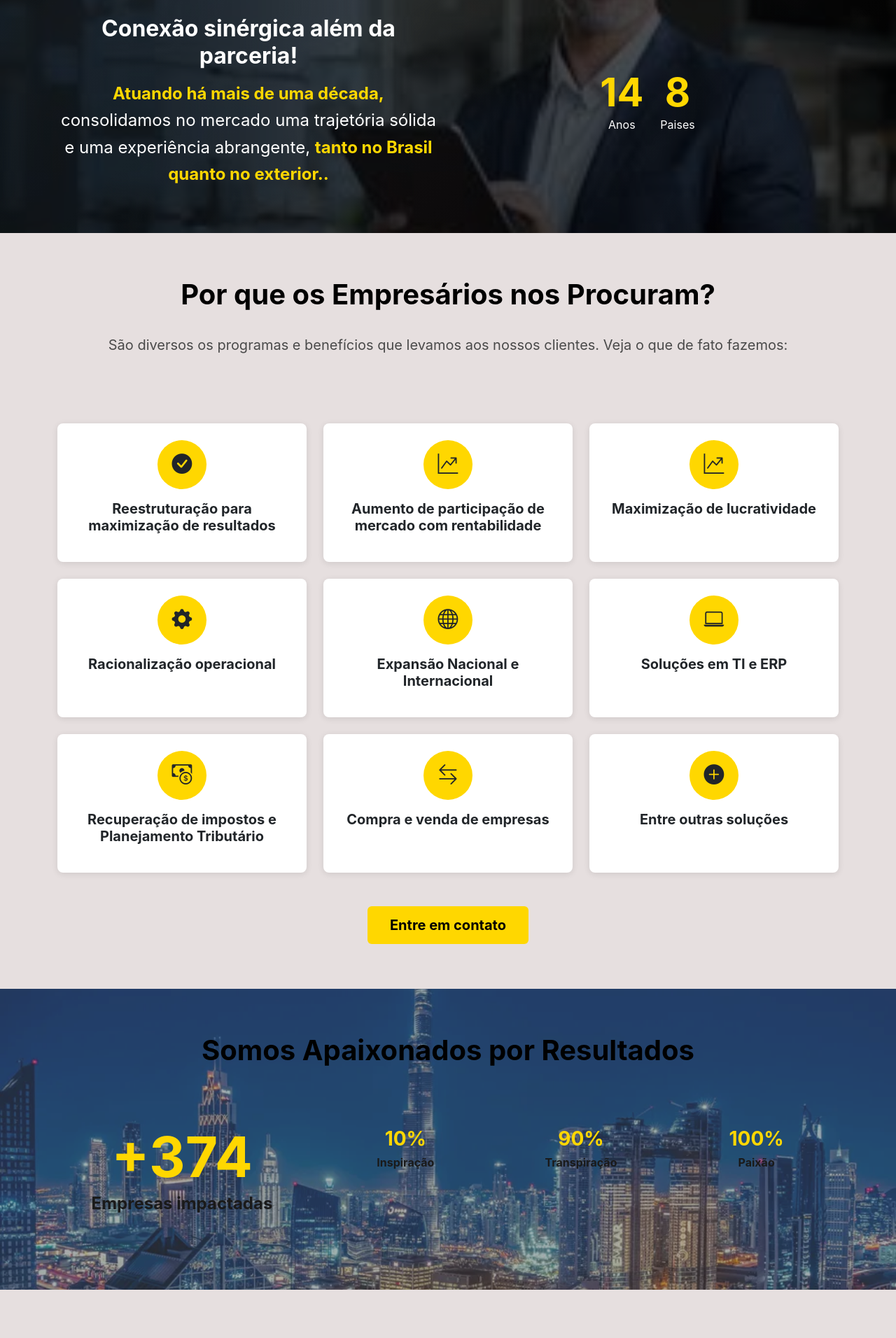
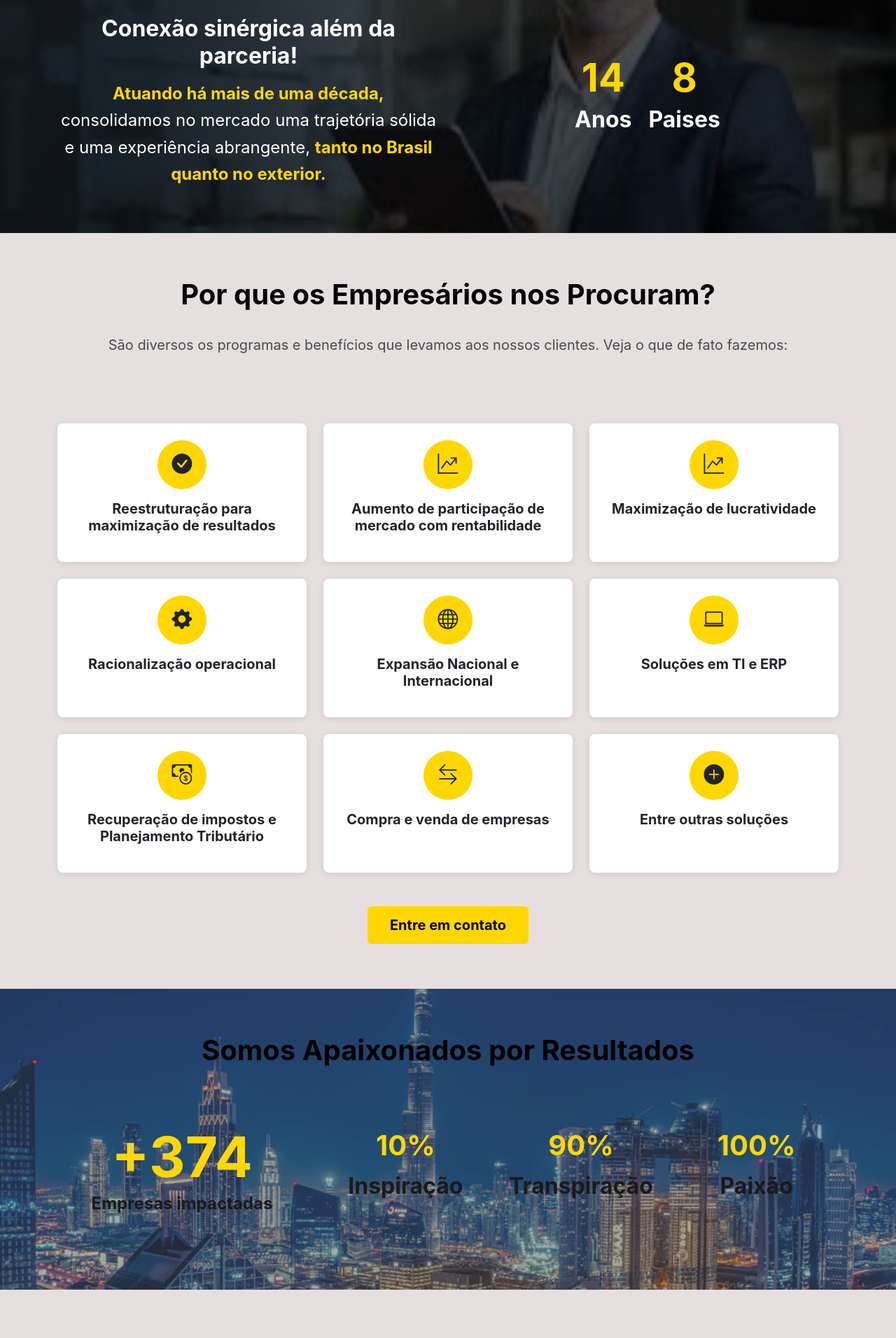
Before and after one commit to WThiersLucena/avakian, an Angular app: page / in a window 1280 px wide. Shown: the part 1371-3283 px from the top of the page at 70% size. Built offline with nearby package versions, Linux system fonts and the light colour scheme.

Commit message:
Detalhes finais 07/01

```diff
--- a/src/app/app.component.html
+++ b/src/app/app.component.html
@@ -127,7 +127,7 @@
           consolidamos no mercado uma trajetória sólida e uma experiência
           abrangente,
           <span class="text-amarelo fw-bold"
-            >tanto no Brasil quanto no exterior..</span
+            >tanto no Brasil quanto no exterior.</span
           >
         </p>
       </div>
@@ -135,11 +135,11 @@
         <div class="d-flex justify-content-center gap-4">
           <div class="text-center">
             <div class="display-4 fw-bold text-amarelo">14</div>
-            <div class="text-white">Anos</div>
+            <div class="text-white fw-bold mb-3 fs-2">Anos</div>
           </div>
           <div class="text-center">
             <div class="display-4 fw-bold text-amarelo">8</div>
-            <div class="text-white">Paises</div>
+            <div class="text-white fw-bold fs-2">Paises</div>
           </div>
         </div>
       </div>
@@ -361,16 +361,16 @@
       <div class="col-md-8">
         <div class="row g-3">
           <div class="col-4 text-center">
-            <div class="fw-bold text-amarelo fs-3">10%</div>
-            <div class="text-preto fw-bold">Inspiração</div>
+            <div class="fw-bold text-amarelo fw-bold fs-1">10%</div>
+            <div class="text-preto fw-bold fs-2">Inspiração</div>
           </div>
           <div class="col-4 text-center">
-            <div class="fw-bold text-amarelo fs-3">90%</div>
-            <div class="text-preto fw-bold">Transpiração</div>
+            <div class="fw-bold text-amarelo fs-1">90%</div>
+            <div class="text-preto fw-bold fs-2">Transpiração</div>
           </div>
           <div class="col-4 text-center">
-            <div class="fw-bold text-amarelo fs-3">100%</div>
-            <div class="text-preto fw-bold">Paixão</div>
+            <div class="fw-bold text-amarelo fs-1">100%</div>
+            <div class="text-preto fw-bold fs-2">Paixão</div>
           </div>
         </div>
       </div>
```
